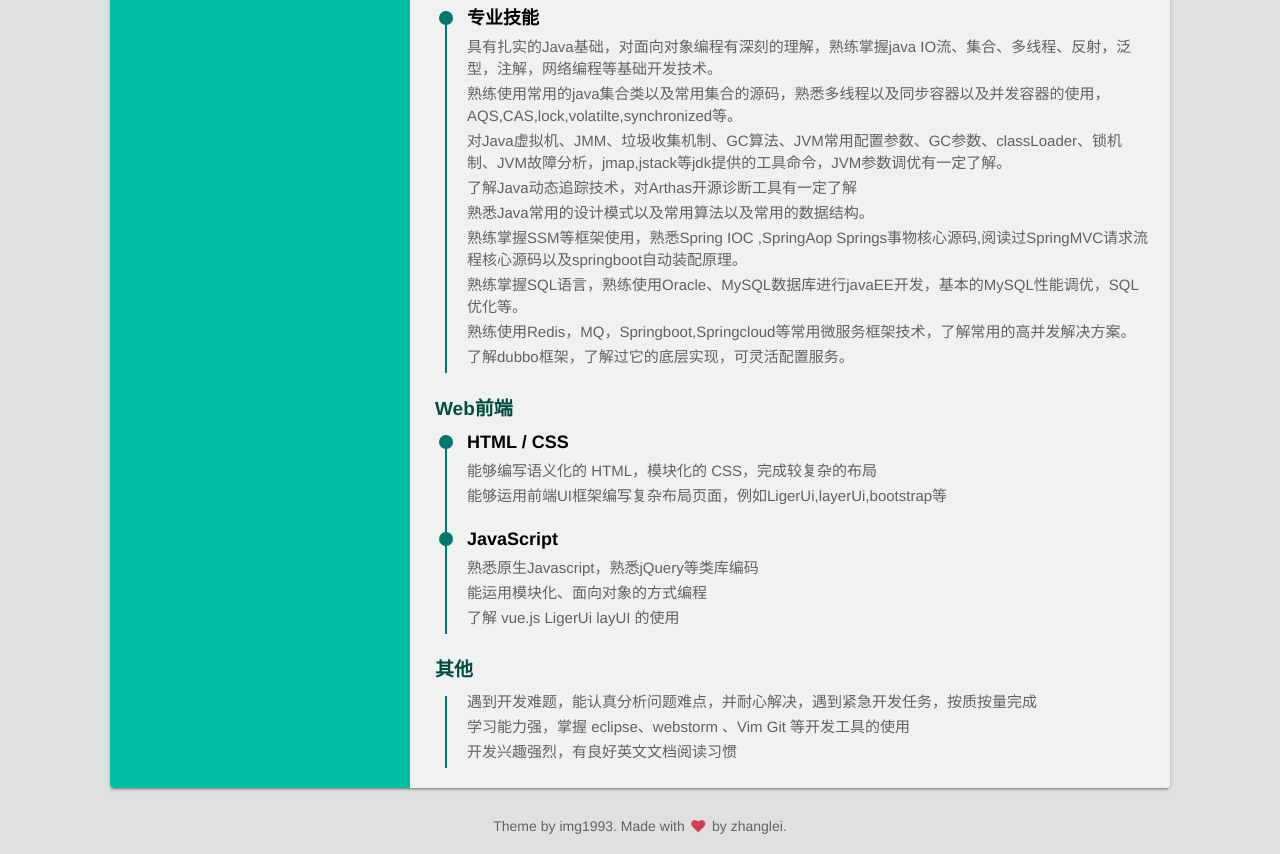
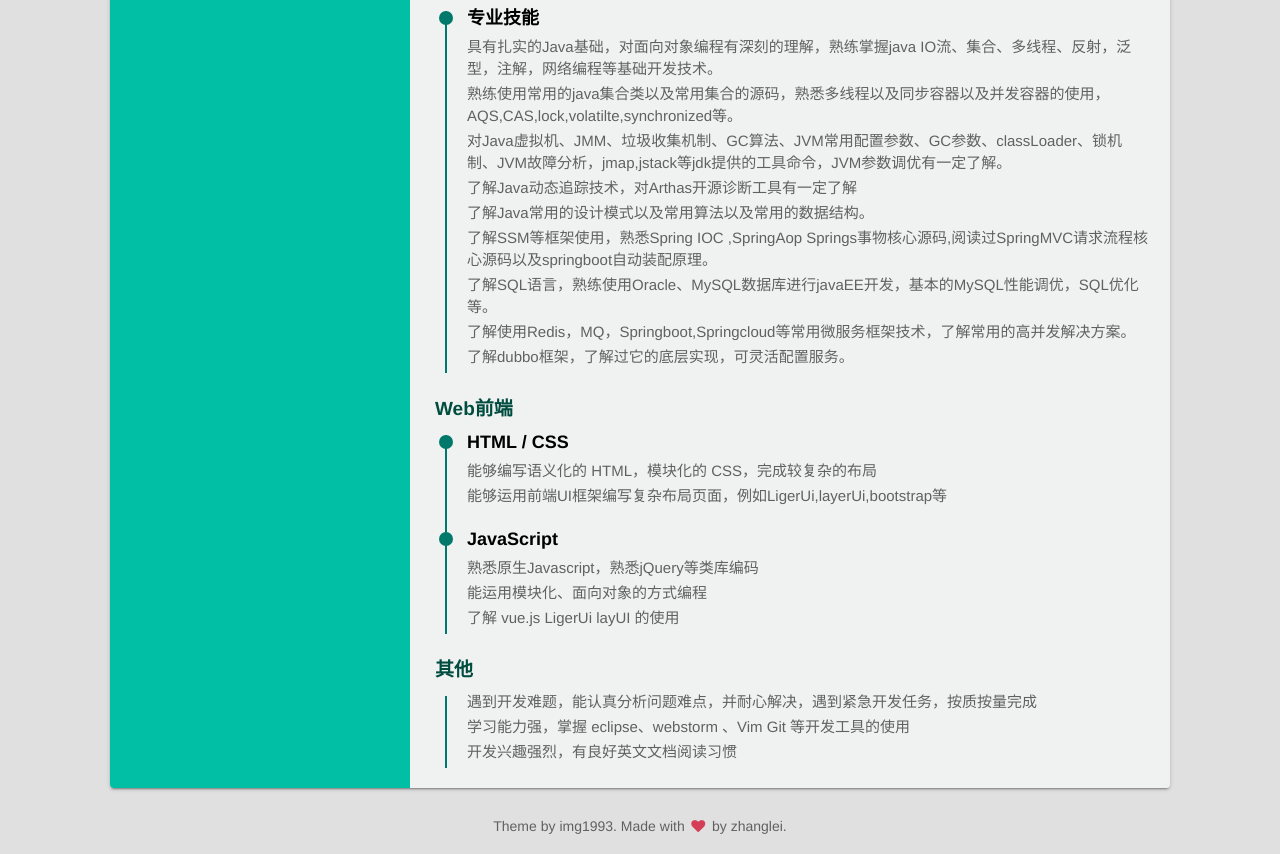
Before and after one commit to zhanglei20/img, a website: page index.html in a window 1280 px wide. Shown: the part 2499-3353 px from the top of the page. Drawn offline with Linux system fonts and the light colour scheme.

Commit message:
更新简历

```diff
--- a/index.html
+++ b/index.html
@@ -189,10 +189,10 @@
                             <p>熟练使用常用的java集合类以及常用集合的源码，熟悉多线程以及同步容器以及并发容器的使用，AQS,CAS,lock,volatilte,synchronized等。</p>
                             <p>对Java虚拟机、JMM、垃圾收集机制、GC算法、JVM常用配置参数、GC参数、classLoader、锁机制、JVM故障分析，jmap,jstack等jdk提供的工具命令，JVM参数调优有一定了解。</p>
                             <p>了解Java动态追踪技术，对Arthas开源诊断工具有一定了解</p>
-                            <p>熟悉Java常用的设计模式以及常用算法以及常用的数据结构。</p>
-                            <p>熟练掌握SSM等框架使用，熟悉Spring IOC ,SpringAop Springs事物核心源码,阅读过SpringMVC请求流程核心源码以及springboot自动装配原理。</p>
-                            <p>熟练掌握SQL语言，熟练使用Oracle、MySQL数据库进行javaEE开发，基本的MySQL性能调优，SQL优化等。</p>
-                            <p>熟练使用Redis，MQ，Springboot,Springcloud等常用微服务框架技术，了解常用的高并发解决方案。</p>
+                            <p>了解Java常用的设计模式以及常用算法以及常用的数据结构。</p>
+                            <p>了解SSM等框架使用，熟悉Spring IOC ,SpringAop Springs事物核心源码,阅读过SpringMVC请求流程核心源码以及springboot自动装配原理。</p>
+                            <p>了解SQL语言，熟练使用Oracle、MySQL数据库进行javaEE开发，基本的MySQL性能调优，SQL优化等。</p>
+                            <p>了解使用Redis，MQ，Springboot,Springcloud等常用微服务框架技术，了解常用的高并发解决方案。</p>
                             <p>了解dubbo框架，了解过它的底层实现，可灵活配置服务。</p>
                         </li>
                     </ul>
```
